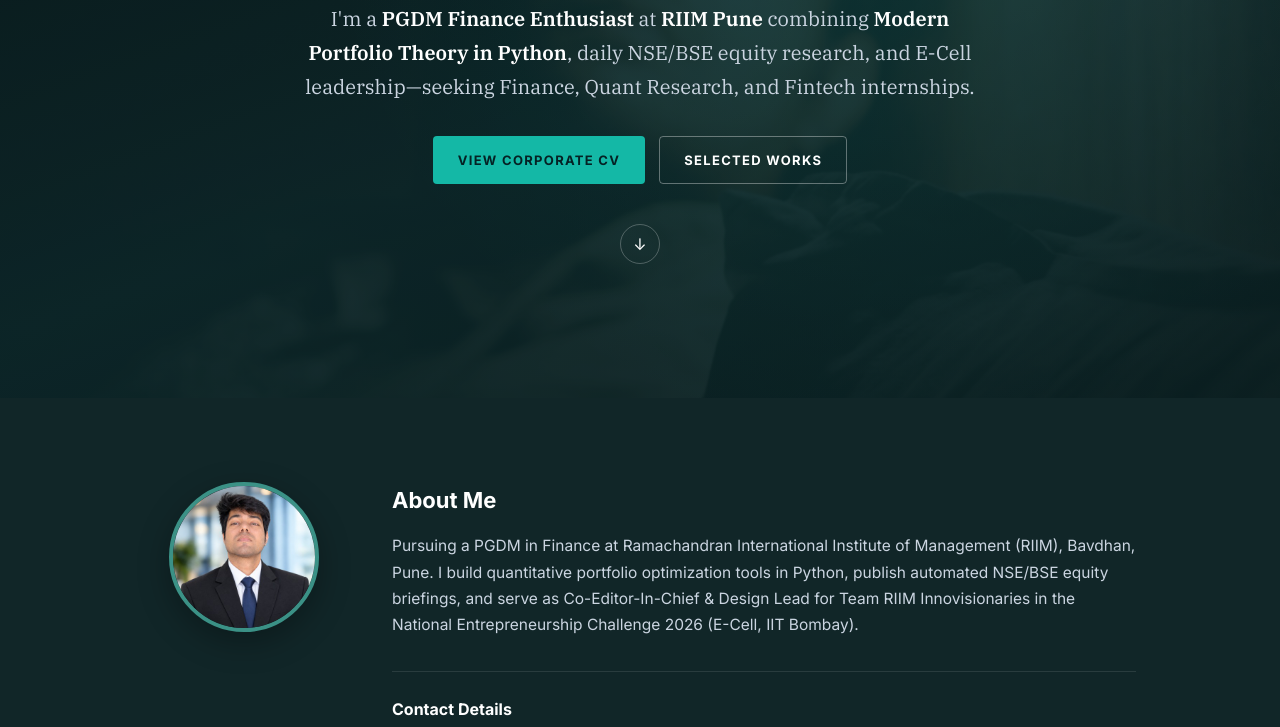
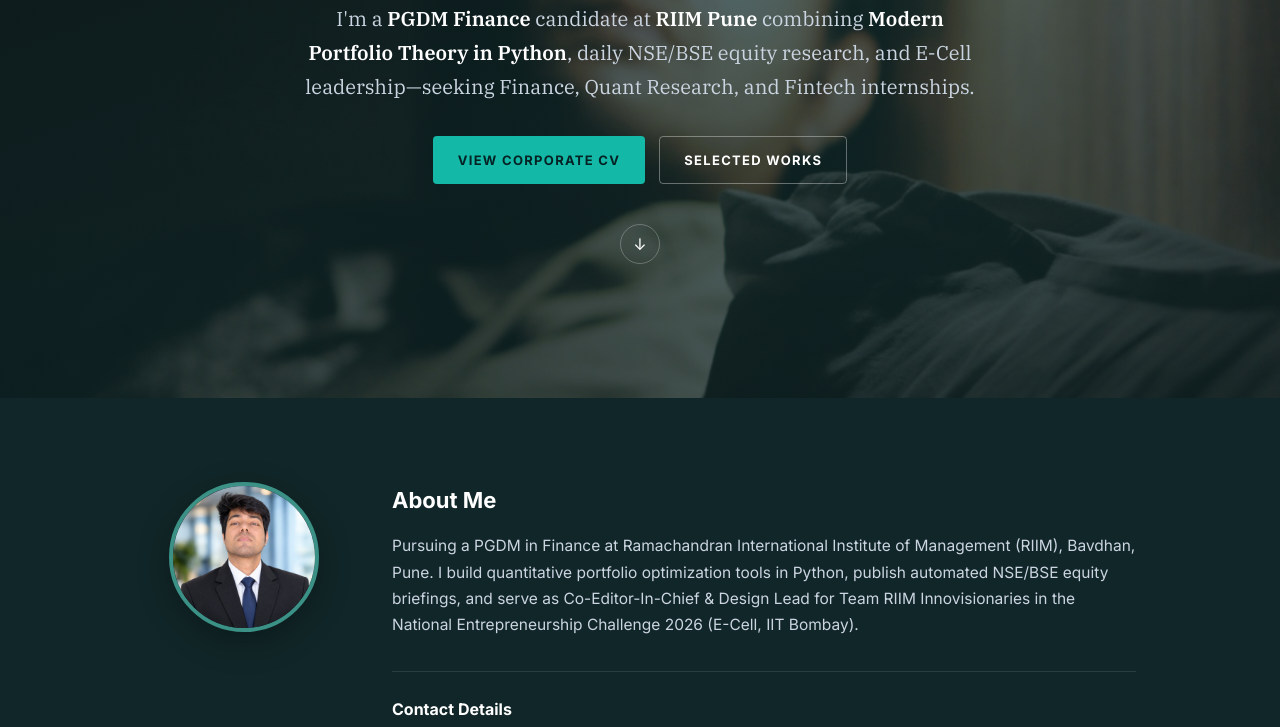
Before and after one commit to atrisanariim2628-maker/atri, a plain HTML site: page index.html in a window 1280 px wide. Shown: the part 306-1033 px from the top of the page. Drawn offline with Linux system fonts and the light colour scheme.

Commit message:
Make hero watermark more visible

```diff
--- a/index.html
+++ b/index.html
@@ -145,9 +145,9 @@
       position: absolute;
       inset: 0;
       z-index: -1;
-      background: linear-gradient(rgba(7, 23, 25, 0.78), rgba(9, 30, 32, 0.88)),
+      background: linear-gradient(rgba(7, 23, 25, 0.58), rgba(9, 30, 32, 0.68)),
                   url('IMG_0670.JPG') center 34% / cover no-repeat;
-      opacity: 0.42;
+      opacity: 0.75;
       pointer-events: none;
     }
 
@@ -801,7 +801,7 @@
     <p class="hero-eyebrow">Finance · Quant Research · Entrepreneurship</p>
     <h1 class="hero-h1">I'm Atri Sana.</h1>
     <p class="hero-sub">
-      I'm a <strong>PGDM Finance Enthusiast</strong> at <strong>RIIM Pune</strong> combining <strong>Modern Portfolio Theory in Python</strong>, daily NSE/BSE equity research, and E-Cell leadership—seeking Finance, Quant Research, and Fintech internships.
+      I'm a <strong>PGDM Finance</strong> candidate at <strong>RIIM Pune</strong> combining <strong>Modern Portfolio Theory in Python</strong>, daily NSE/BSE equity research, and E-Cell leadership—seeking Finance, Quant Research, and Fintech internships.
     </p>
     <div class="hero-actions">
       <a href="#resume" class="btn btn-teal">View Corporate CV</a>
```
